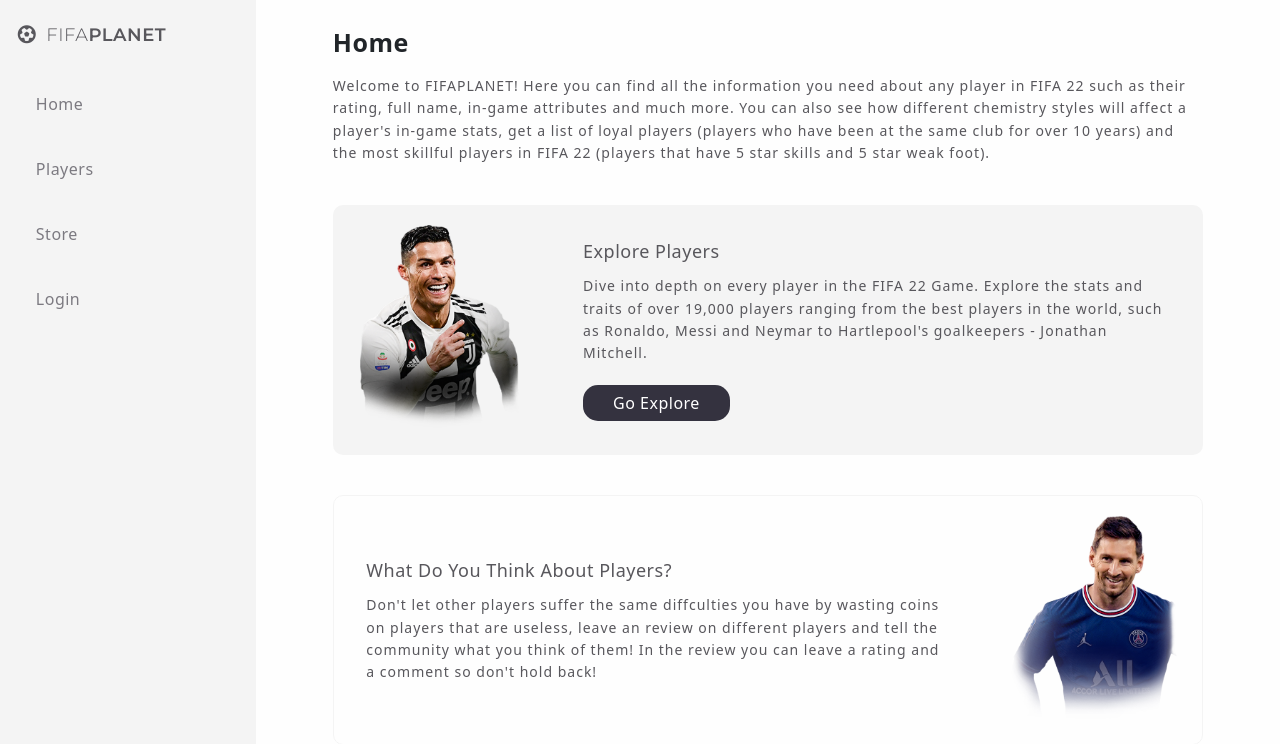
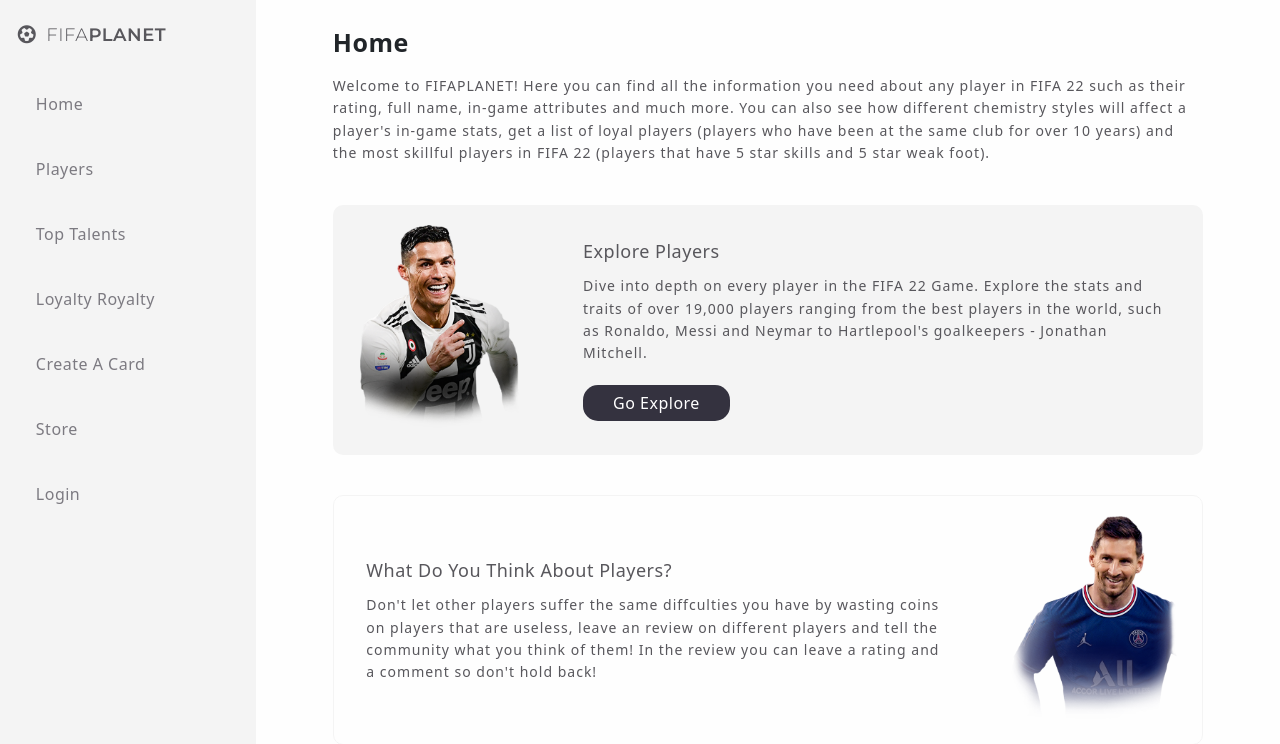
Before and after one commit to rossi99/fifaPlayerIndex, an Angular app: page / in a window 1280 px wide. Shown: the top 744 px of the page. Built offline with nearby package versions, Linux system fonts and the light colour scheme.

Commit message:
Updating routes for pages and testing review images

```diff
--- a/src/app/app.component.html
+++ b/src/app/app.component.html
@@ -22,6 +22,30 @@
                     <div class="menu-option">
                         <div class="option-text">
                             <p>Players</p>
+                        </div>
+                    </div>
+                </a>
+
+                <a [routerLink]="['/skilled-players']" class="option-link">
+                    <div class="menu-option">
+                        <div class="option-text">
+                            <p>Top Talents</p>
+                        </div>
+                    </div>
+                </a>
+
+                <a [routerLink]="['/skilled-players']" class="option-link">
+                    <div class="menu-option">
+                        <div class="option-text">
+                            <p>Loyalty Royalty</p>
+                        </div>
+                    </div>
+                </a>
+
+                <a [routerLink]="['/skilled-players']" class="option-link">
+                    <div class="menu-option">
+                        <div class="option-text">
+                            <p>Create A Card</p>
                         </div>
                     </div>
                 </a>
--- a/src/app/home.component.html
+++ b/src/app/home.component.html
@@ -94,7 +94,7 @@
                 during games however only a few have both...
             </div>
 
-            <a [routerLink]="['/players']">
+            <a [routerLink]="['/skilled-players']">
                 <div class="action-btn">
                     <p>FIND TALENT</p>
                 </div>
--- a/src/app/player.component.ts
+++ b/src/app/player.component.ts
@@ -9,19 +9,6 @@
   styleUrls: ['./player.component.css']
 })
 export class PlayerComponent {
-  // string vars to hold image path
-  guy1 = 'assets/images/avatars/guy1.png'
-  guy2 = 'assets/images/avatars/guy2.png'
-  girl1 = 'assets/images/avatars/girl1.png'
-  girl2 = 'assets/images/avatars/girl2.png'
-
-  // Create a list to hold reviewer images
-  reviewer_img = [this.guy1, this.guy2, this.girl1, this.girl2]
-
-  // get random image for review
-  random_img = Math.floor(Math.random() * this.reviewer_img.length)
-  selected_img = this.reviewer_img[this.random_img]
-
   constructor(public webService: WebService, private route: ActivatedRoute, private formBuilder: FormBuilder) {}
 
   reviewForm: any;
@@ -35,6 +22,8 @@
 
     this.player_list = this.webService.getPlayer(this.route.snapshot.params['id']);
     this.reviews = this.webService.getReviews(this.route.snapshot.params['id']);
+
+    console.log(this.reviews.username)
   }
 
   onSubmit() {
@@ -59,4 +48,17 @@
 
   player_list: any = [];
   reviews: any = [];
+
+  // string vars to hold image path
+  guy1 = 'assets/images/avatars/guy1.png'
+  guy2 = 'assets/images/avatars/guy2.png'
+  girl1 = 'assets/images/avatars/girl1.png'
+  girl2 = 'assets/images/avatars/girl2.png'
+
+  // Create a list to hold reviewer images
+  reviewer_img = [this.guy1, this.guy2, this.girl1, this.girl2]
+
+  // get random image for review
+  random_img = Math.floor(Math.random() * this.reviewer_img.length)
+  selected_img = this.reviewer_img[this.random_img]
 }
--- a/src/app/skill.component.css
+++ b/src/app/skill.component.css
@@ -10,6 +10,10 @@
     margin: auto;
     margin-block-start: 75px;
     margin-block-end: 75px;
+}
+
+.player-row:hover {
+    cursor: pointer;
 }
 
 .content-align {
```
